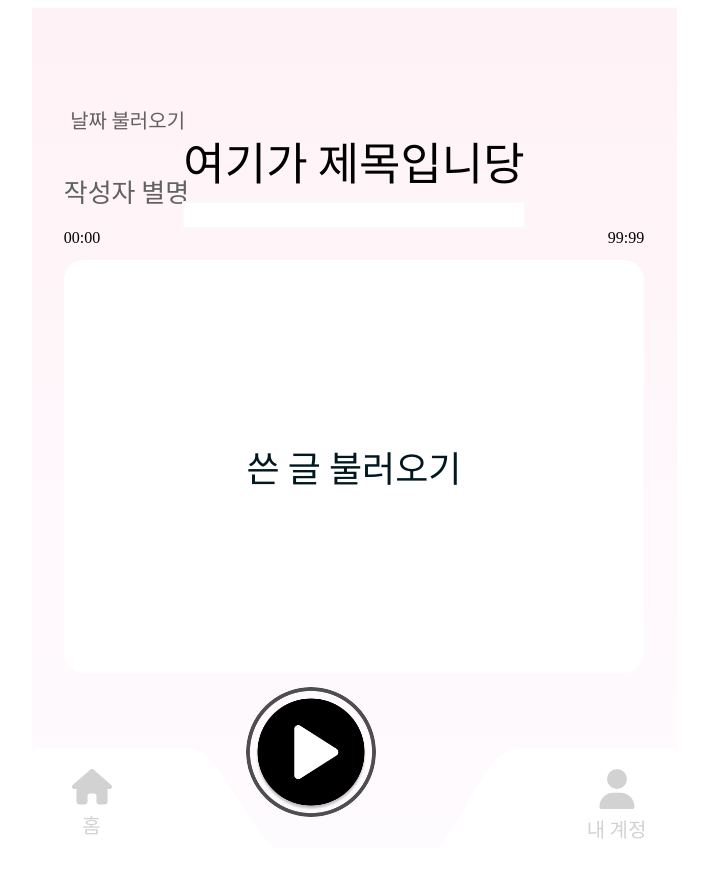
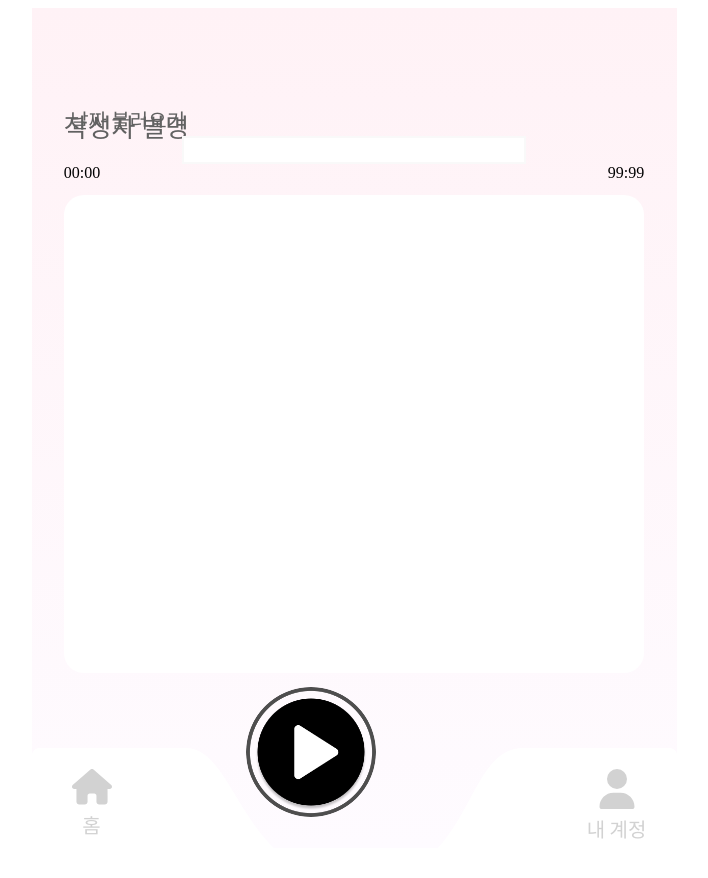
Before and after one commit to yunssup/MalMalMal_FE, a React (Vite) app: page /readsns in a window 1280 px wide. Shown: the top 878 px of the page, without its empty margins (286-994 px from the left). Built offline with nearby package versions, Linux system fonts and the light colour scheme; a small style sheet from the web is missing.

Commit message:
게시글 쪽 수정하는 중...

```diff
--- a/src/component/Readsns.jsx
+++ b/src/component/Readsns.jsx
@@ -63,7 +63,7 @@ const ProgressBar = styled.div`
   background: transparent;
   transform-origin: left;
   animation: ${(props) =>
-    props.isactive
+    props.isActive
       ? css`
           ${progressBarAnimation} 10s linear infinite
         `
@@ -110,29 +110,28 @@ const Image = styled.img`
   margin-left: 33%;
 `;
 
-export default function Click() {
+export default function Click(props) {
   const [isProgressRunning, setIsProgressRunning] = useState(false);
 
   const handleButtonClick = () => {
     console.log("버튼 눌림");
 
-    // 프로그래스 바 실행 여부를 토글
     setIsProgressRunning((prevState) => !prevState);
   };
 
   return (
     <Container>
       <Date>날짜 불러오기</Date>
-      <Title>여기가 제목입니당 </Title>
+      <Title>{props.title}</Title>
       <Name>작성자 별명</Name>
       <ProgressBarContainer>
         <ProgressBar isActive={isProgressRunning} />
-      </ProgressBarContainer>{" "}
+      </ProgressBarContainer>
       <TimeInfo>
         <span>00:00</span>
         <span>99:99</span>
       </TimeInfo>
-      <WhiteBox>쓴 글 불러오기</WhiteBox>
+      <WhiteBox>{props.inputText}</WhiteBox>
       <ClickButton onClick={handleButtonClick}>
         <Image src="/재생버튼.jpg" alt="버튼 이미지" />
       </ClickButton>
--- a/src/component/Writesns.jsx
+++ b/src/component/Writesns.jsx
@@ -3,6 +3,8 @@ import styled from "styled-components";
 import { FontAwesomeIcon } from "@fortawesome/react-fontawesome";
 import { faCheckCircle } from "@fortawesome/free-solid-svg-icons";
 import Footer from "../base/Footer";
+import Readsns from "./Readsns";
+import { useHistory } from "react-router-dom";
 
 const Container = styled.div`
   display: flex;
@@ -95,16 +97,20 @@ const Image = styled.img`
   margin-bottom: -70px;
   margin-left: 33%;
 `;
-export default function Hello({ showAge }) {
+export default function Hello() {
   const [speechResult, setSpeechResult] = useState("");
   const [inputText, setInputText] = useState("");
-  const [title, setTitle] = useState(""); // 추가된 부분
+  const [title, setTitle] = useState("");
+  const history = useHistory();
 
   const handlePost = () => {
     console.log("게시 버튼이 클릭되었습니다.");
-    console.log("제목:", title); // 입력된 제목 출력
+    console.log("제목:", title);
+    history.push("/readsns");
+
+    // Click 컴포넌트로 이동하고 데이터를 프롭스로 전달합니다
+    return <Readsns title={title} inputText={inputText} />;
   };
-
   const handleVoice = () => {
     console.log("말하기 버튼이 클릭되었습니다.");
     startSpeechRecognition();
```
